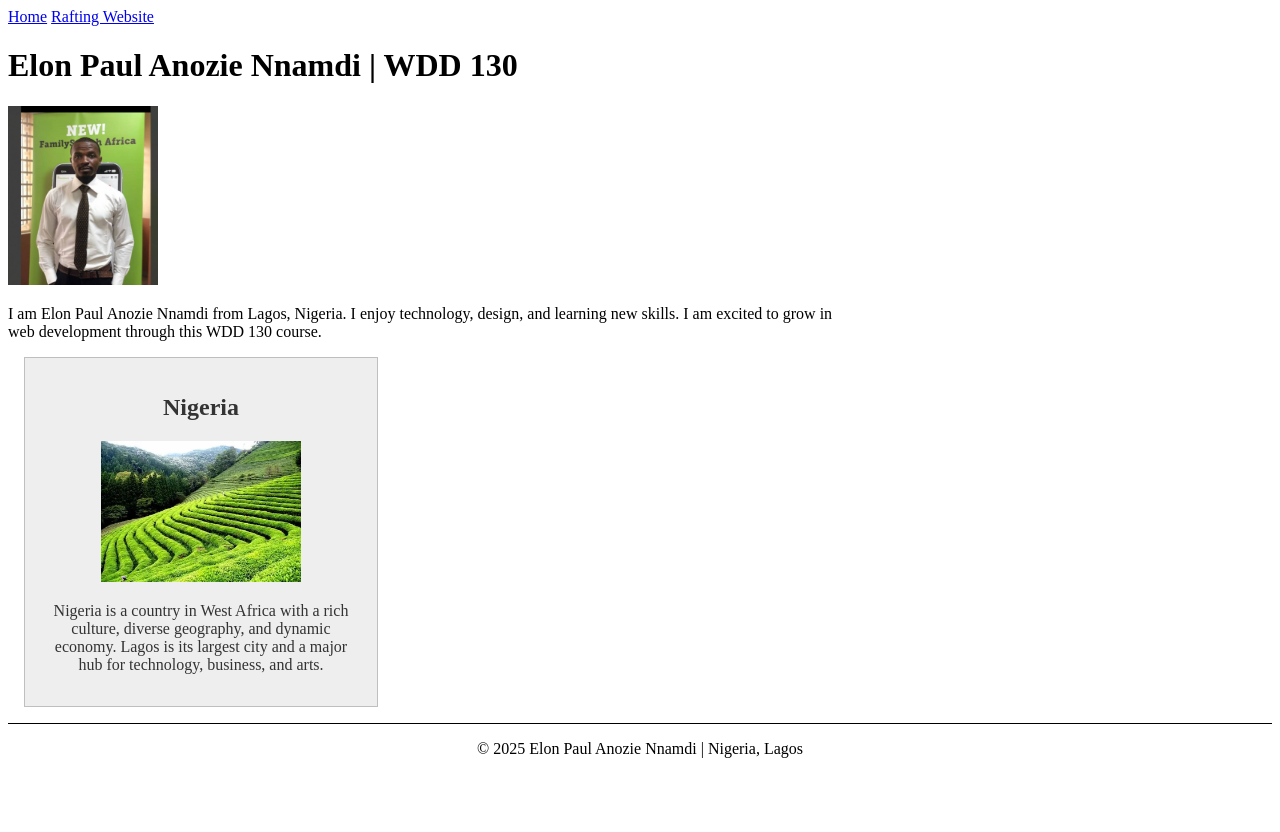
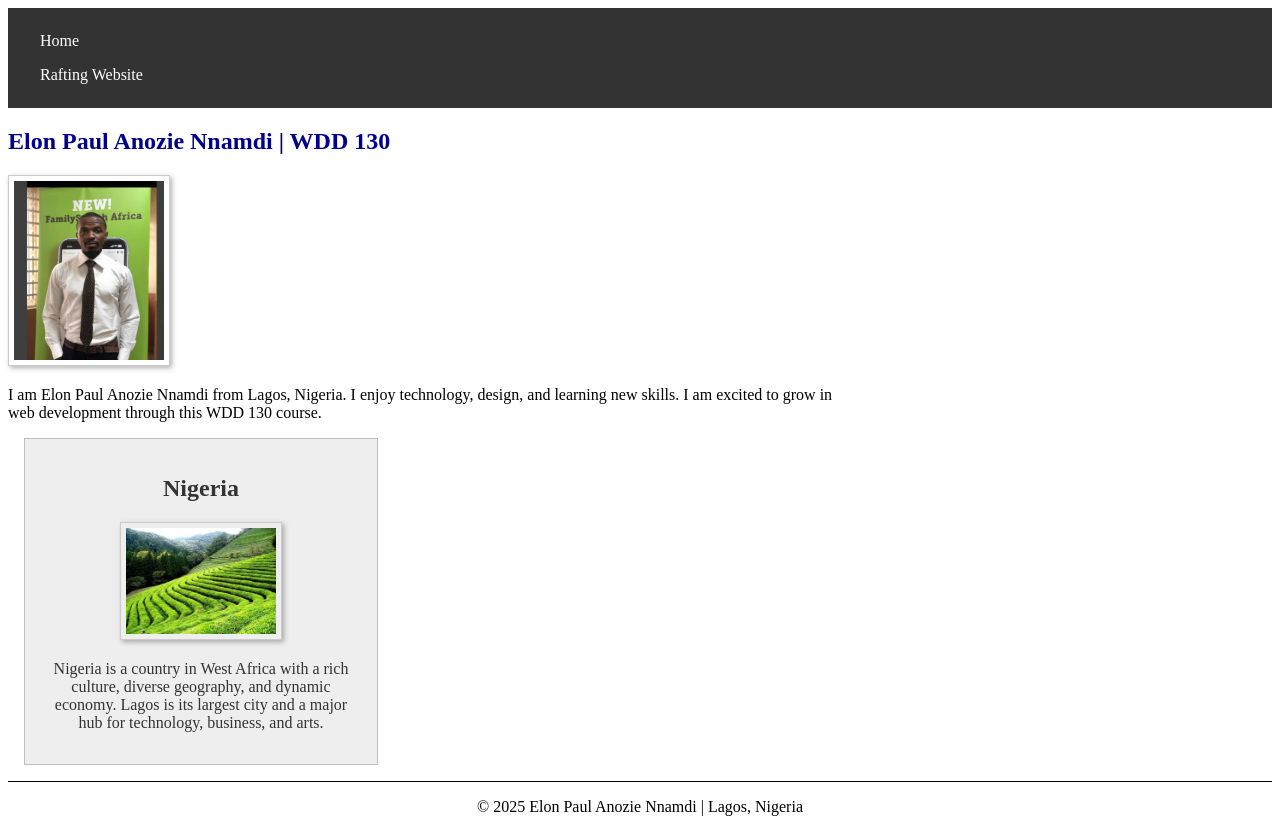
Before and after one commit to NAZBROTECH/wdd130, a plain HTML site: page index.html in a window 1280 px wide. Before the commit the page ends 800 px from the top, so only its background shows below. Drawn offline with Linux system fonts and the light colour scheme.

```diff
--- a/index.html
+++ b/index.html
@@ -18,19 +18,21 @@
   </header>
 
   <main>
+    <section>
       <h1>Elon Paul Anozie Nnamdi | WDD 130</h1>
       <img src="images/profile.jpg" alt="Hello, my name is Elon Paul Anozie Nnamdi.">
       <p>I am Elon Paul Anozie Nnamdi from Lagos, Nigeria. I enjoy technology, design, and learning new skills. I am excited to grow in web development through this WDD 130 course.</p>
-  </main>
+    </section>
 
     <aside>
       <h2>Nigeria</h2>
       <img src="images/nigeria.jpg" alt="Beautiful landscape of Nigeria">
       <p>Nigeria is a country in West Africa with a rich culture, diverse geography, and dynamic economy. Lagos is its largest city and a major hub for technology, business, and arts.</p>
     </aside>
+  </main>
 
   <footer>
-    <p>&copy; 2025 Elon Paul Anozie Nnamdi | Nigeria, Lagos</p>
+    <p>&copy; 2025 Elon Paul Anozie Nnamdi | Lagos, Nigeria</p>
   </footer>
 </body>
 </html>
--- a/styles/styles.css
+++ b/styles/styles.css
@@ -1,39 +1,73 @@
-/* Limit the width of the main content */
-main {
-  max-width: 840px;
+/* ------------------------------
+   Navigation
+------------------------------- */
+nav {
+  background-color: #333;   /* dark background */
+  padding: 1rem;            /* space inside nav */
 }
 
-/* Style the aside element */
+nav a {
+  color: white;             /* link text color */
+  padding: 0.5rem 1rem;     /* spacing around links */
+  display: block;           /* each link on its own line */
+  text-decoration: none;    /* remove underline */
+}
+
+/* ------------------------------
+   Headings
+------------------------------- */
+h1 {
+  color: darkblue;          /* main heading color */
+}
+
+/* ------------------------------
+   Images
+------------------------------- */
+img {
+  width: 200px;             /* default image width */
+  height: auto;             /* keep aspect ratio */
+  border: 1px solid #ccc;   /* light border */
+  padding: 5px;             /* space inside border */
+  box-shadow: 2px 2px 5px rgba(0,0,0,0.3); /* subtle shadow */
+}
+
+aside img {
+  width: 200px;
+  height: auto;
+}
+
+main img {
+  width: 150px;             /* profile image inside main */
+  height: auto;
+}
+
+/* ------------------------------
+   Layout
+------------------------------- */
+main {
+  max-width: 840px;         /* limit main content width */
+}
+
 aside {
   width: 20rem;
   margin: 1rem;
-  border: 1px solid rgb(0 0 0 / 0.2); /* 1️⃣ subtle transparent border */
+  border: 1px solid rgb(0 0 0 / 0.2);
   padding: 1rem;
   background-color: #eee;
   color: #333;
   text-align: center;
 }
 
-/* Image inside aside */
-aside img {
-  width: 200px;
-  height: auto;
-}
-/* Keeping height auto preserves aspect ratio
-   so the image is not distorted or pixelated. */
-
-/* Profile image inside main only */
-main img {
-  width: 150px;
-  height: auto;
-}
-
-/* Reset paragraph padding */
+/* ------------------------------
+   Text
+------------------------------- */
 p {
   padding: 0;
 }
 
-/* Footer styles */
+/* ------------------------------
+   Footer
+------------------------------- */
 footer {
   margin-top: 15px;
   border-top: 1px solid #000;
```
Lines whose indentation alone changed are shown as unchanged.
